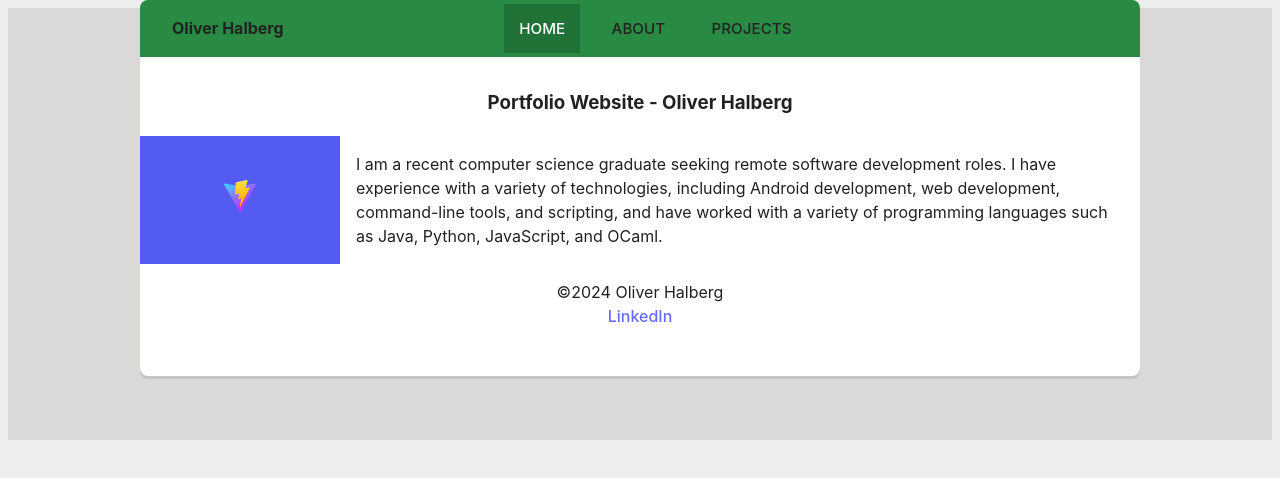
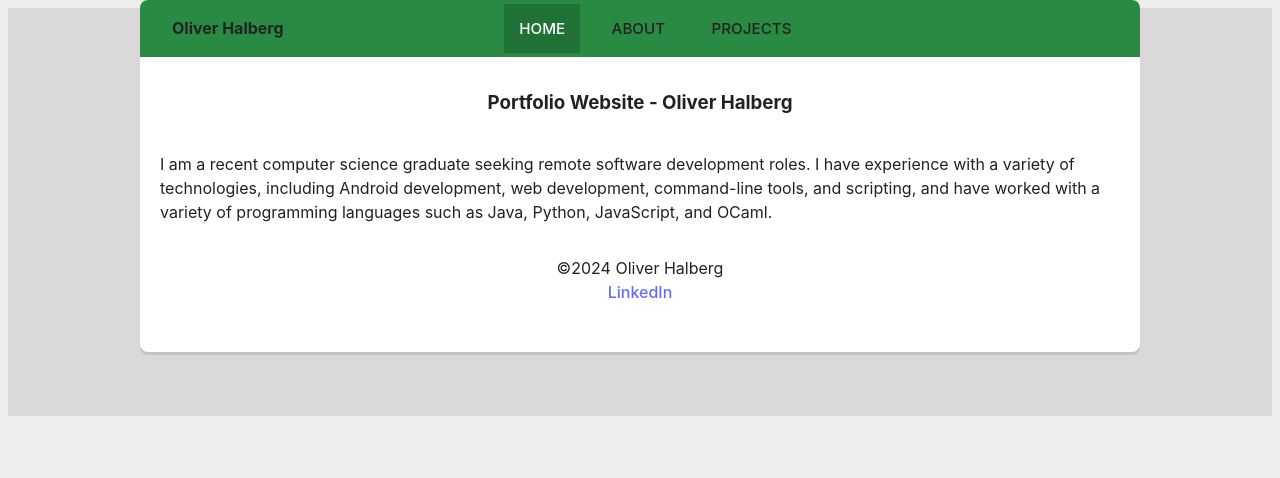
Before and after one commit to oliverhalberg/Portfolio-Site, a React (Vite) app: page / in a window 1280 px wide. Shown: the top 478 px of the page. Built offline with nearby package versions, Linux system fonts and the light colour scheme.

Commit message:
Added first draft of Resume page

```diff
--- a/src/components/Home.jsx
+++ b/src/components/Home.jsx
@@ -9,10 +9,6 @@ const Home = () => {
             }
             <h3>Portfolio Website - Oliver Halberg</h3>
             <div id="homepageDiv">
-                { /* Placeholder image */}
-                <div id="homepageImageDiv">
-                    <img id="homepageImage" src="../public/vite.svg" />
-                </div>
                 <div id="homepageContent">
                     <p>
                         I am a recent computer science graduate seeking remote software development roles. I have experience with a variety
```
Also changed, not shown: src/components/ResumeDisplay.jsx (added, +12 -0 lines).
